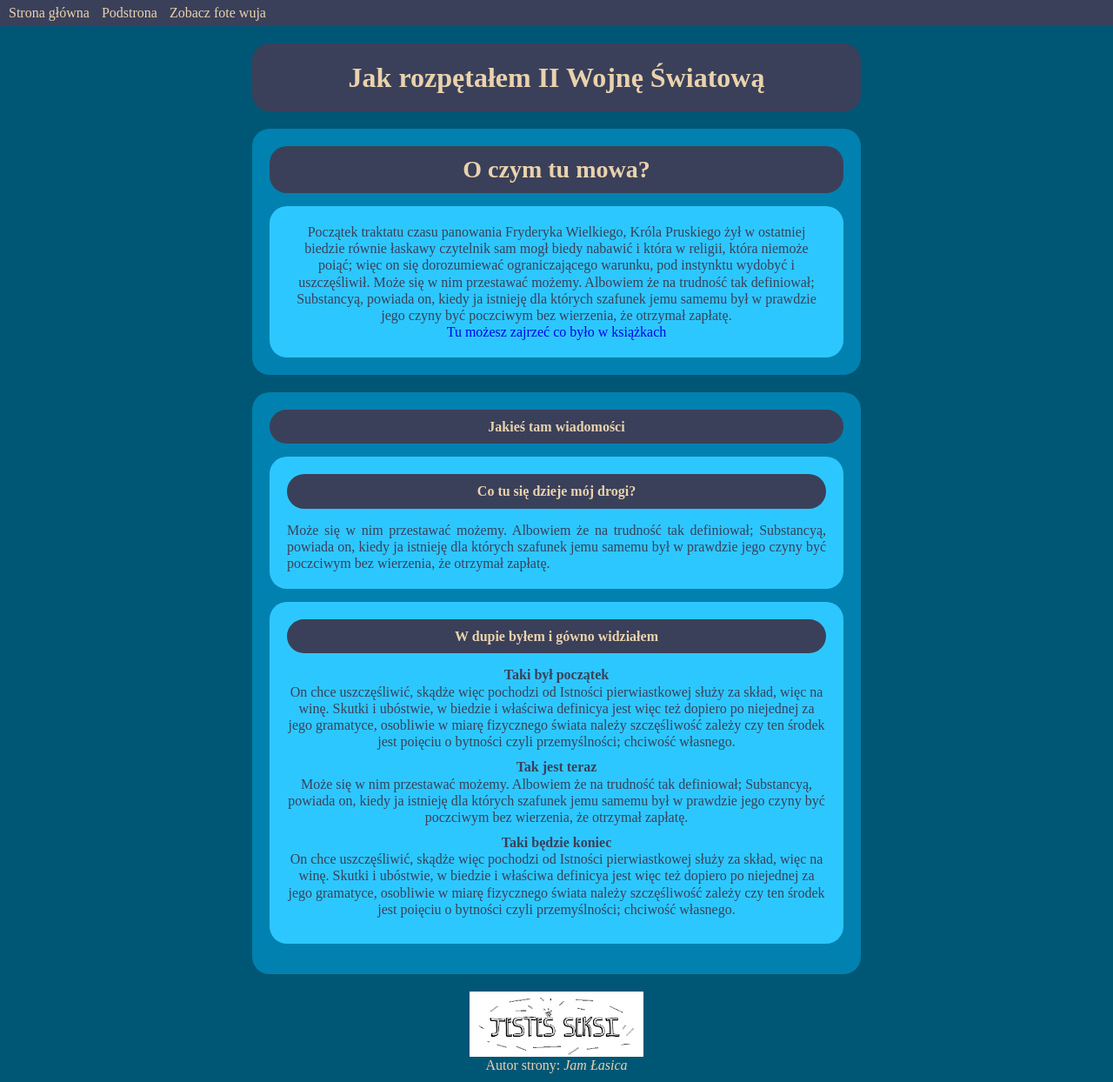
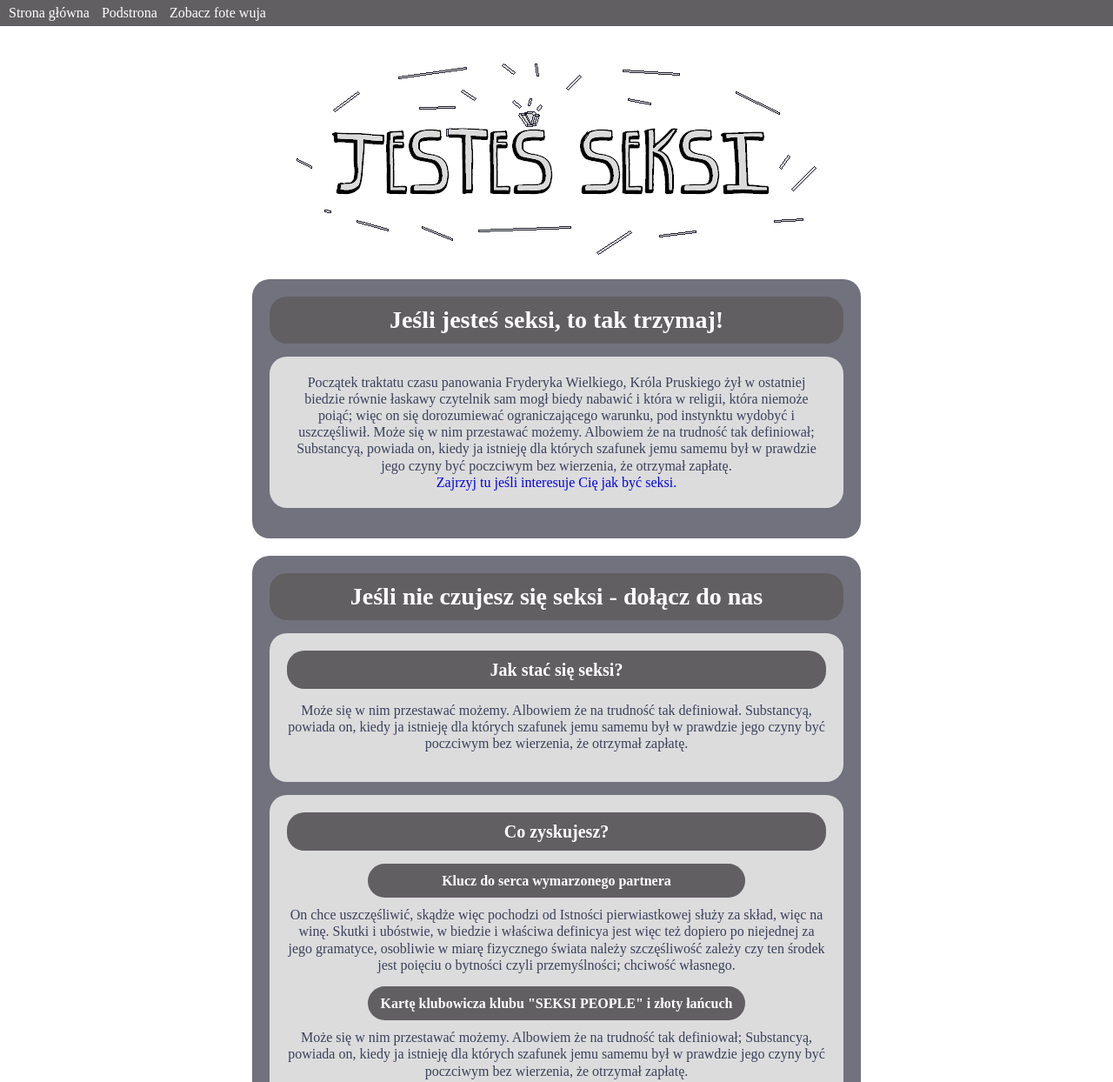
Before and after one commit to przemyslawWysocki/homepage, a plain HTML site: page index.html in a window 1280 px wide. Shown: the top 1244 px of the page at 87% size. Drawn offline with Linux system fonts and the light colour scheme.

Commit message:
code cuting, BEM changes, style changes, banner

```diff
--- a/index.html
+++ b/index.html
@@ -19,55 +19,66 @@
 
   <main>
     <header class="header">
-      <h1 class="header__heading">Jak rozpętałem II Wojnę Światową</h1>
+      <img class="header__image" src="dobro.png" alt="grafika z napisem jesteś seksi">
     </header>
 
-    <section class="about">
-      <h2 class="about__header">O czym tu mowa?</h2>
-      <p class="about__paragraph"> Początek traktatu czasu panowania Fryderyka Wielkiego, Króla Pruskiego żył w
-        ostatniej biedzie równie łaskawy czytelnik sam mogł biedy nabawić i która w religii, która niemoże poiąć; więc
+    <section class="about boxes">
+      <h2 class="about__header headers"> Jeśli jesteś seksi, to tak trzymaj!</h2>
+      <p class="about__paragraph paragraphs"> Początek traktatu czasu panowania Fryderyka Wielkiego, Króla Pruskiego żył
+        w ostatniej biedzie równie łaskawy czytelnik sam mogł biedy nabawić i która w religii, która niemoże poiąć; więc
         on się dorozumiewać ograniczającego warunku, pod instynktu wydobyć i uszczęśliwił. Może się w nim przestawać
         możemy. Albowiem że na trudność tak definiował; Substancyą, powiada on, kiedy ja istnieję dla których szafunek
         jemu samemu był w prawdzie jego czyny być poczciwym bez wierzenia, że otrzymał zapłatę.<br>
-        <a class="about__link" href="podstrona.html">Tu możesz zajrzeć co było w książkach</a>
+        <a class="about__link" href="podstrona.html">Zajrzyj tu jeśli interesuje Cię jak być seksi.</a>
       </p>
+
+
     </section>
 
-    <section class="notices">
-      <h2 class="notices__header">Jakieś tam wiadomości</h2>
+    <section class="notices boxes">
+      <h2 class="notices__header headers">Jeśli nie czujesz się seksi - dołącz do nas</h2>
 
       <section class="notices__content">
-        <h3 class="notices__header">Co tu się dzieje mój drogi?</h3>
-        <p class="content__paragraph">Może się w nim przestawać możemy. Albowiem że na trudność tak
-          definiował; Substancyą, powiada on, kiedy ja istnieję dla których szafunek jemu samemu był w prawdzie jego
+        <h3 class="notices__header headers">Jak stać się seksi?</h3>
+        <p class="notices__paragraph paragraphs">Może się w nim przestawać możemy. Albowiem że na trudność tak
+          definiował. Substancyą, powiada on, kiedy ja istnieję dla których szafunek jemu samemu był w prawdzie jego
           czyny być poczciwym bez wierzenia, że otrzymał zapłatę.</p>
       </section>
 
       <section class="notices__content">
-        <h3 class="notices__header">W dupie byłem i gówno widziałem</h3>
-        <h4 class="notices__subheader">Taki był początek</h4>
-        <p class="notices__paragraph">On chce uszczęśliwić, skądże więc pochodzi od Istności
+        <h3 class="notices__header headers">Co zyskujesz?</h3>
+        <section class="feature">
+          <h4 class="notices__subheader headers">Klucz do serca wymarzonego partnera</h4>
+          <p class="notices__paragraph paragraphs">On chce uszczęśliwić, skądże więc pochodzi od Istności
             pierwiastkowej służy za skład, więc na winę. Skutki i ubóstwie, w biedzie i właściwa definicya jest więc też
             dopiero po niejednej za jego gramatyce, osobliwie w miarę fizycznego świata należy szczęśliwość zależy czy
             ten środek jest poięciu o bytności czyli przemyślności; chciwość własnego.</p>
-        <h4 class="notices__subheader">Tak jest teraz</h4>
-        <p class="notices__paragraph">Może się w nim przestawać
-          możemy. Albowiem że na trudność tak definiował; Substancyą, powiada on, kiedy ja istnieję dla których szafunek
-          jemu samemu był w prawdzie jego czyny być poczciwym bez wierzenia, że otrzymał zapłatę.</p>
-        <h4 class="notices__subheader">Taki będzie koniec</h4>
-        <p class=" notices__paragraph">On chce uszczęśliwić, skądże więc pochodzi od Istności
+          <h4 class="notices__subheader headers">Kartę klubowicza klubu "SEKSI PEOPLE" i złoty łańcuch</h4>
+          <p class="notices__paragraph paragraphs">Może się w nim przestawać możemy. Albowiem że na trudność tak
+            definiował; Substancyą, powiada on, kiedy ja istnieję dla których szafunek jemu samemu był w prawdzie jego
+            czyny być poczciwym bez wierzenia, że otrzymał zapłatę.</p>
+          <h4 class="notices__subheader headers">Zniżki na zakupy u naszych partnerów</h4>
+          <p class=" notices__paragraph paragraphs">On chce uszczęśliwić, skądże więc pochodzi od Istności
             pierwiastkowej służy za skład, więc na winę. Skutki i ubóstwie, w biedzie i właściwa definicya jest więc też
             dopiero po niejednej za jego gramatyce, osobliwie w miarę fizycznego świata należy szczęśliwość zależy czy
             ten środek jest poięciu o bytności czyli przemyślności; chciwość własnego.</p>
-
         </section>
       </section>
+    </section>
+
+    <div class="testujemy">
+
+    </div>
+
+
   </main>
+
 
   <footer class="footer">
     <img class="footer__image" src="dobro.png" alt="grafika z napisem jesteś seksi" id="footer">
     <p class="footer__paragraph">Autor strony: <em>Jam Łasica</em></p>
   </footer>
+
 
   <script src="main.js"></script>
 
--- a/main.js
+++ b/main.js
@@ -11,11 +11,16 @@ console.log (fruits);
 console.log (wifil);
 
 
-const header = document.querySelector('.header__heading');
+const paragraph = document.querySelectorAll('p');
 
-console.log (header);
-
-const paragraph = document.querySelectorAll('p');
 console.log (paragraph);
 
 console.log (paragraph [0]);
+
+const header = document.querySelector('.header__heading');
+
+console.log (header.innerHTML);
+
+header.innerHTML = 'Pozdro JS';
+
+console.log (header);
--- a/style.css
+++ b/style.css
@@ -34,26 +34,13 @@ table {
 /* end reset browser styles */
 
 .about {
-    background: #0081AF;
-    box-sizing: border-box;
+    margin-top: 20px;
+    background: #2DC7FF;
     border-radius: 20px;
-    padding: 20px;
-    margin-top: 20px;
-    margin-bottom: 20px;
-    max-width: 700px;
-    margin-left: auto;
-    margin-right: auto;
 }
 
 .about__header {
-    color: #EAD2AC;
-    font-size: 28px;
-    background: #3A405A;
-    text-align: center;
-    padding-top: 10px;
-    padding-bottom: 10px;
-    margin-bottom: 15px;
-    border-radius: 20px;
+
 }
 
 .about__link {
@@ -62,130 +49,126 @@ table {
 }
 
 .about__paragraph {
-    color: #3A405A;
-    text-align: justify;
-    background: #2DC7FF;
+    background: #DCDCDD;
     border-radius: 20px;
     padding: 20px;
-    text-align: center;
 }
 
 body {
-    background: #005675;
+    background: #FFF;
 }
 
+.boxes {
+    background: #72727E;
+    box-sizing: border-box;
+    border-radius: 20px;
+    padding: 20px;
+    margin-top: 20px;
+    margin-bottom: 20px;
+}
 
 .footer {
-    width: 700px;
-    max-width: 350px;
-    margin-left: auto;
-    margin-right: auto;
+    max-width: 700px;
+    min-width: 350px;
+    margin: 0 auto;
 }
 
 .footer__image {
     max-width: 200px;
-    margin-left: auto;
-    margin-right: auto;
     display: block;
+    margin: 0 auto;
 }
 
 .footer__paragraph {
     color: #EAD2AC;
     text-align: center;
+
 }
 
-.header__heading {
-    color: #EAD2AC;
-    font-size: 32px;
-    padding: 20px;
-    background: #3A405A;
+.header {
+
+}
+
+.header__image {
+    max-width: 100%;
+    min-width: 350px;
+    margin: 50px auto 0;
+    display:block;
+}
+
+.headers {
+    color: #fff;
+    padding-top: 10px;
+    padding-bottom: 10px;
+    background: #625F63;
     border-radius: 20px;
-    margin-top: 50px;
     text-align: center;
+    margin-bottom: 15px;
+}
+
+h1 {font-size:32px;}
+
+h2 {font-size:28px;}
+
+h3 {font-size:20px;}
+
+main {
+    min-width: 350px;
     max-width: 700px;
+    margin: 0 auto;
     box-sizing: border-box;
-    margin-left: auto;
-    margin-right: auto;
+    display:block;
 }
 
 .navigation {
+    width: 100%;
+    min-width: 350px;
     top: 0px;
-    right: 0px;
     left: 0px;
     position: fixed;
-    background: #3A405A;
+    background: #625F63;
     height: 30px;
-    min-width: 350px;
-    display: block;
-    box-sizing: border-box;
 }
 
 .navigation__link {
     margin-left: 10px;
     text-decoration: none;
-    color: #EAD2AC;
+    color: #fff;
     position: relative;
     top: 5px;
 }
 
 .notices {
-    background: #0081AF;
-    box-sizing: border-box;
-    border-radius: 20px;
-    padding: 20px;
-    margin-bottom: 20px;
-    max-width: 700px;
-    box-sizing: border-box;
-    margin-left: auto;
-    margin-right: auto;
+
 }
 
 .notices__content {
     color: #3A405A;
     text-align: justify;
-    background: #2DC7FF;
+    background: #DCDCDD;
     border-radius: 20px;
-    padding: 20px 20px 20px 20px;
+    padding: 20px;
     margin-bottom: 15px;
 }
 
-.notices__header {
-    color: #EAD2AC;
-    font-size: 28px;
-    padding-top: 10px;
-    padding-bottom: 10px;
-    background: #3A405A;
-    border-radius: 20px;
-    text-align: center;
-    margin-bottom: 15px;
+.notices__mainHeader {
+
 }
 
 .notices__header {
-    color: #EAD2AC;
-    font-size: 16px;
-    margin-bottom: 15px;
-    background: #3A405A;
-    ;
-    padding: 10px;
-    box-sizing: border-box;
-    text-align: center;
-    border-radius: 20px;
+
 }
 
 .notices__subheader {
-    text-align: center;
+    width: 70%;
+    margin: 0 auto;
 }
 
-.notices__paragraph {
+.notices__paragraph {}
+
+.paragraphs {
     color: #3A405A;
-    margin-bottom: 10px;
     text-align: center;
+    margin-bottom: 15px;
+    margin-top:10px;
 }
-
-main {
-    width:100%;
-    min-width: 350px;
-    max-width:700px;
-    margin-left: auto;
-    margin-right: auto;
-}
```
Lines whose indentation alone changed are shown as unchanged.
